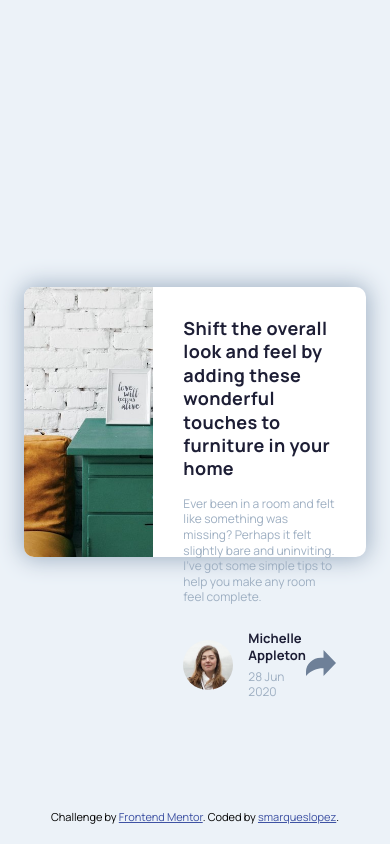
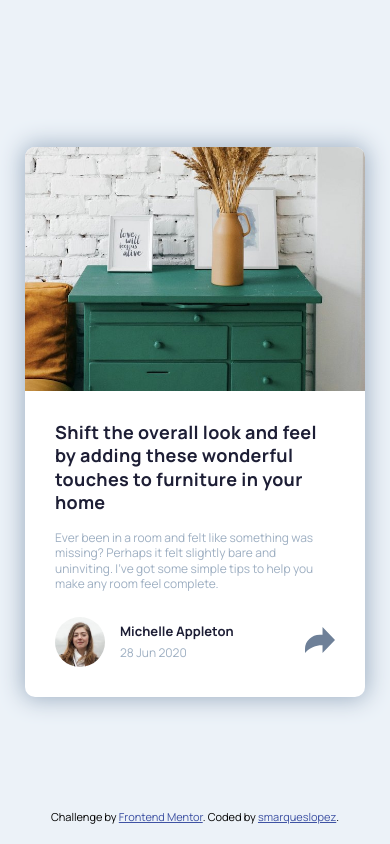
Before and after one commit to smarqueslopez/article-preview-component, a website: page index.html in a window 390 px wide. Drawn offline with Linux system fonts and the light colour scheme.

Commit message:
Adding responsive design

```diff
--- a/styles/scss/_components.scss
+++ b/styles/scss/_components.scss
@@ -3,6 +3,7 @@
   height: 100vh;
   padding: 3.5rem 2.4rem;
   display: flex;
+  flex-direction: row;
   align-items: center;
   justify-content: center;
 
@@ -28,6 +29,13 @@
   background-color: $white;
   box-shadow: 0px 0px 23px 2px $grayish-blue;
 
+  @include mobile {
+    display: flex;
+    flex-direction: column;
+    width: 340px;
+    height: 550px;
+  }
+
   &__image {
     width: 80%;
     height: 100%;
@@ -36,6 +44,12 @@
     background: url("../images/drawers.jpg") center no-repeat;
     background-size: cover;
     background-position: left;
+
+    @include mobile {
+      width: 100%;
+      border-top-right-radius: 10px;
+      border-bottom-left-radius: 0px;
+    }
   }
 
   &__content {
@@ -95,5 +109,12 @@
   }
 
   &__dock {
+    display: flex;
+    flex-direction: row;
+    align-items: center;
+    img {
+      width: 50px;
+      border-radius: 50%;
+    }
   }
 }
--- a/styles/scss/_variables.scss
+++ b/styles/scss/_variables.scss
@@ -1,5 +1,12 @@
+/* Mixins */
+@mixin mobile {
+  @media (max-width: $vp-mobile) {
+    @content;
+  }
+}
+
 /** Viewports */
-$vp-mobile: 375px;
+$vp-mobile: 725px;
 $vp-desktop: 1440px;
 
 /* Colors */
```
Also changed, not shown: styles/style.css.
